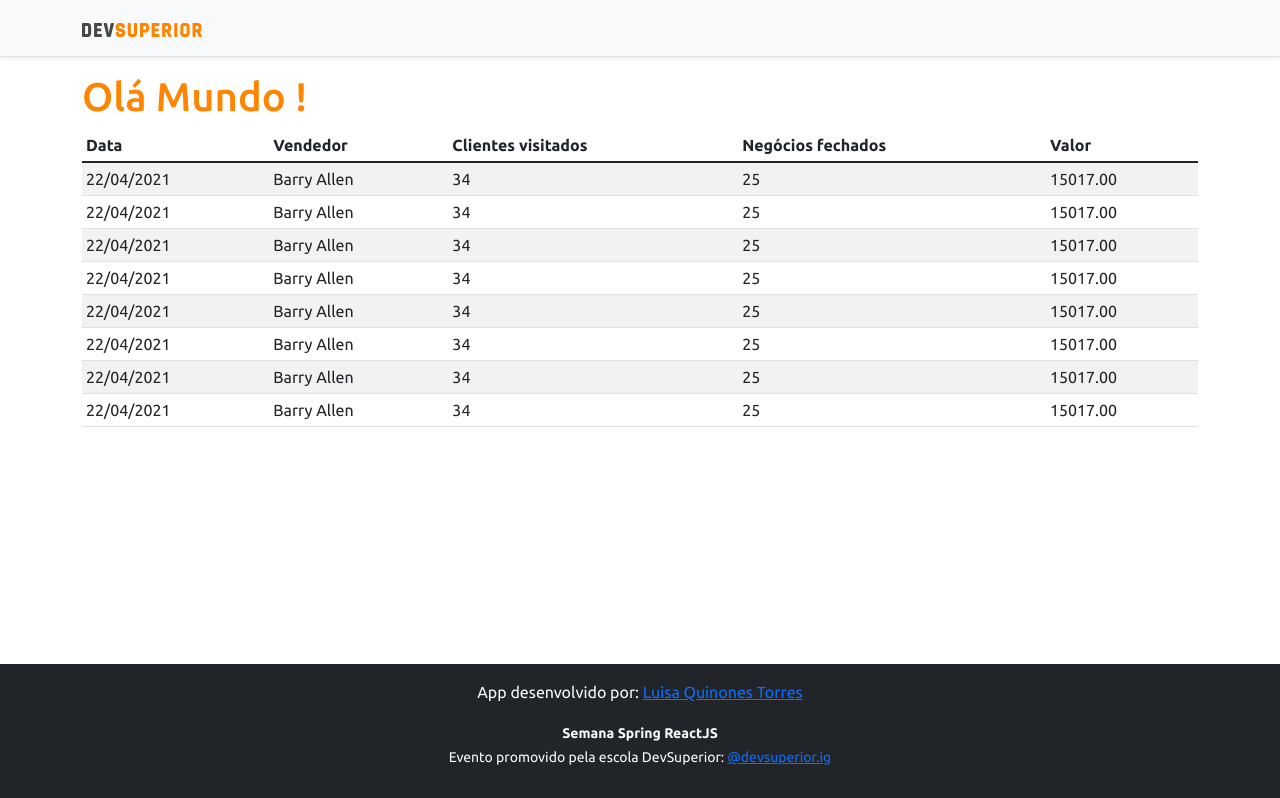
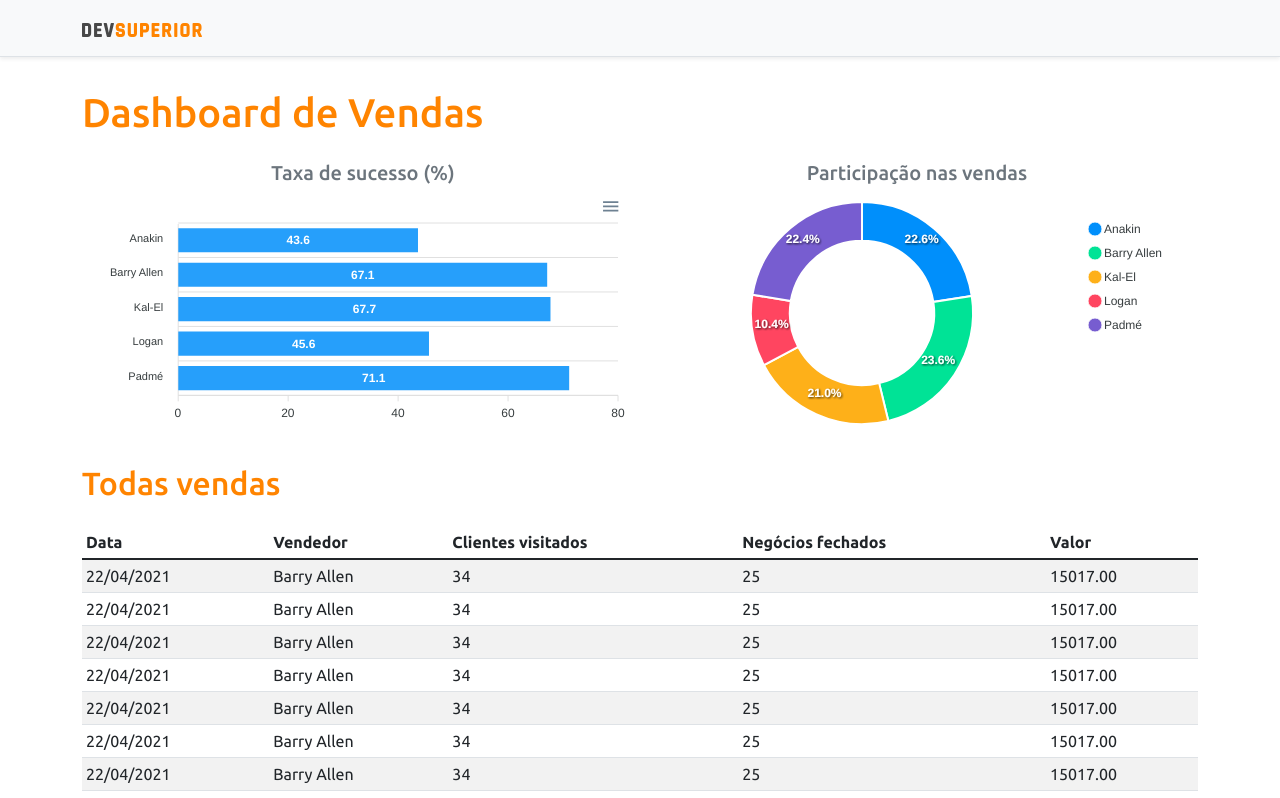
Before and after one commit to AFREELUISAQT/Projeto_SpringReactjs, a React (Create React App) app in the folder frontend/: page / in a window 1280 px wide. Shown: the top 798 px of the page. Built offline with nearby package versions, Linux system fonts and the light colour scheme.

Commit message:
Incluindo Charts Estaticos

```diff
--- a/frontend/package.json
+++ b/frontend/package.json
@@ -8,9 +8,11 @@
     "@types/node": "^16.7.13",
     "@types/react": "^17.0.20",
     "@types/react-dom": "^17.0.9",
+    "apexcharts": "^3.28.1",
     "bootstrap": "^5.1.1",
     "cra-template-typescript": "1.1.2",
     "react": "^17.0.2",
+    "react-apexcharts": "^1.3.9",
     "react-dom": "^17.0.2",
     "react-scripts": "4.0.3",
     "typescript": "^4.4.2"
--- a/frontend/src/App.tsx
+++ b/frontend/src/App.tsx
@@ -1,4 +1,6 @@
+import BarChart from "components/BarChart";
 import DataTable from "components/DataTable";
+import DonutChart from "components/DonutChart";
 import Footer from "components/Footer";
 import NavBar from "components/NavBar";
 
@@ -7,7 +9,25 @@ function App() {
     <>
       <NavBar />
       <div className="container">
-        <h1 className="text-primary">Olá Mundo !</h1>
+        <h1 className="text-primary py-3">Dashboard de Vendas</h1>
+<div className="row px-3">
+  <div className="col-sm-6">
+    <h5 className="text-center text-secondary">Taxa de sucesso (%)</h5>
+    <BarChart />
+  </div>
+
+  <div className="col-sm-6">
+    <h5 className="text-center text-secondary">Participação nas vendas</h5>
+    <DonutChart />
+  </div>
+
+</div>
+
+<div className="py-3">
+  <h2 className="text-primary">Todas vendas</h2>
+</div>
+
+
         <DataTable />
       </div>
       <Footer />
--- /dev/null
+++ b/frontend/src/components/BarChart/index.tsx
@@ -0,0 +1,34 @@
+import Chart from "react-apexcharts";
+
+const BarChart = () => {
+  const options = {
+    plotOptions: {
+      bar: {
+        horizontal: true,
+      },
+    },
+  };
+
+  const mockData = {
+    labels: {
+      categories: ["Anakin", "Barry Allen", "Kal-El", "Logan", "Padmé"],
+    },
+    series: [
+      {
+        name: "% Sucesso",
+        data: [43.6, 67.1, 67.7, 45.6, 71.1],
+      },
+    ],
+  };
+
+  return (
+    <Chart
+      options={{ ...options, xaxis: mockData.labels }}
+      series={mockData.series}
+      type="bar"
+      height="240"
+    />
+  );
+};
+
+export default BarChart;
--- /dev/null
+++ b/frontend/src/components/DonutChart/index.tsx
@@ -0,0 +1,25 @@
+import Chart from "react-apexcharts";
+
+const DonutChart = () => {
+    const mockData = {
+        series: [477138, 499928, 444867, 220426, 473088],
+        labels: ['Anakin', 'Barry Allen', 'Kal-El', 'Logan', 'Padmé']
+    }
+
+    const options = {
+        legend: {
+            show: true
+        }
+    }
+
+  return (
+    <Chart
+      options={{ ...options, labels: mockData.labels }}
+      series={mockData.series}
+      type="donut"
+      height="240"
+    />
+  );
+};
+
+export default DonutChart;
```
Also changed, not shown: 1 other file (tests, documents, lock files or other folders).
